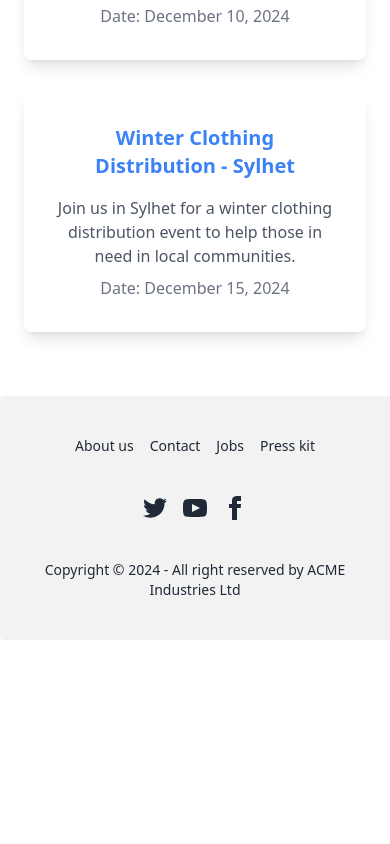
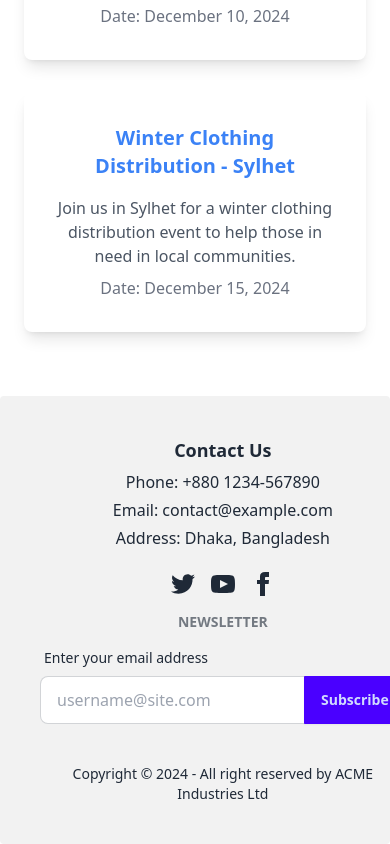
Before and after one commit to MeghlaB/WinterDonation, a React (Vite) app: page / in a window 390 px wide. Shown: the part 5866-6710 px from the top of the page. Before the commit the page ends 6506 px from the top, so only its background shows below. Built offline with nearby package versions, Linux system fonts and the light colour scheme; no server answers.

Commit message:
footer edit

```diff
--- a/src/Components/Footer.jsx
+++ b/src/Components/Footer.jsx
@@ -3,13 +3,14 @@ import React from 'react'
 export default function Footer() {
   return (
     <footer className="footer footer-center bg-base-200 text-base-content rounded p-10">
-    <nav className="grid grid-flow-col gap-4">
-      <a className="link link-hover">About us</a>
-      <a className="link link-hover">Contact</a>
-      <a className="link link-hover">Jobs</a>
-      <a className="link link-hover">Press kit</a>
-    </nav>
-    <nav>
+    <div className='container mx-auto grid md:grid-cols-3 gap-4 text-center md:text-left'>
+    <div>
+          <h3 className="text-lg font-semibold mb-2">Contact Us</h3>
+          <p className='text-[16px] my-2'>Phone: +880 1234-567890</p>
+          <p className='text-[16px] my-2'>Email: contact@example.com</p>
+          <p className='text-[16px] my-2'>Address: Dhaka, Bangladesh</p>
+        </div>
+        <nav>
       <div className="grid grid-flow-col gap-4">
         <a>
           <svg
@@ -46,6 +47,22 @@ export default function Footer() {
         </a>
       </div>
     </nav>
+    <form>
+    <h6 className="footer-title">Newsletter</h6>
+    <fieldset className="form-control w-80">
+      <label className="label">
+        <span className="label-text">Enter your email address</span>
+      </label>
+      <div className="join">
+        <input
+          type="text"
+          placeholder="username@site.com"
+          className="input input-bordered join-item" />
+        <button className="btn btn-primary join-item">Subscribe</button>
+      </div>
+    </fieldset>
+  </form>
+    </div>
     <aside>
       <p>Copyright © {new Date().getFullYear()} - All right reserved by ACME Industries Ltd</p>
     </aside>
```
